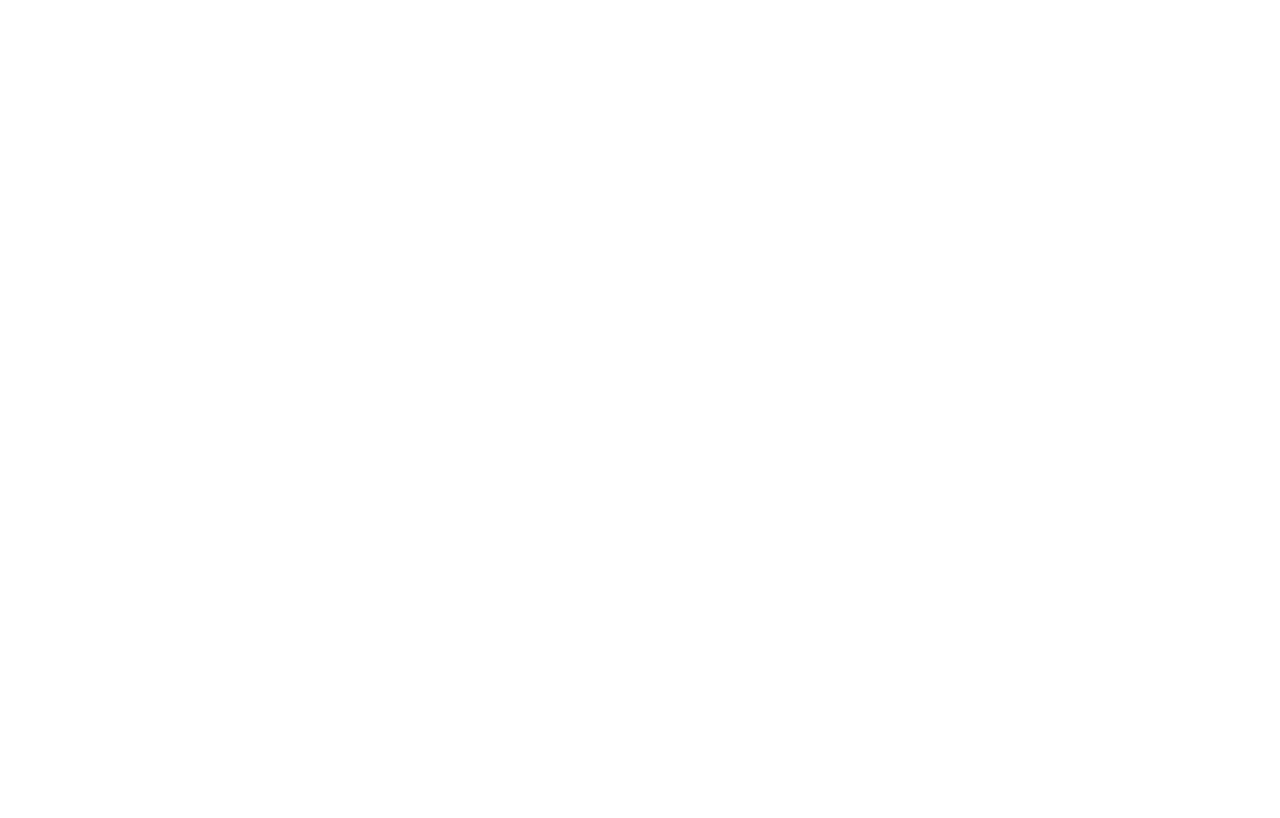
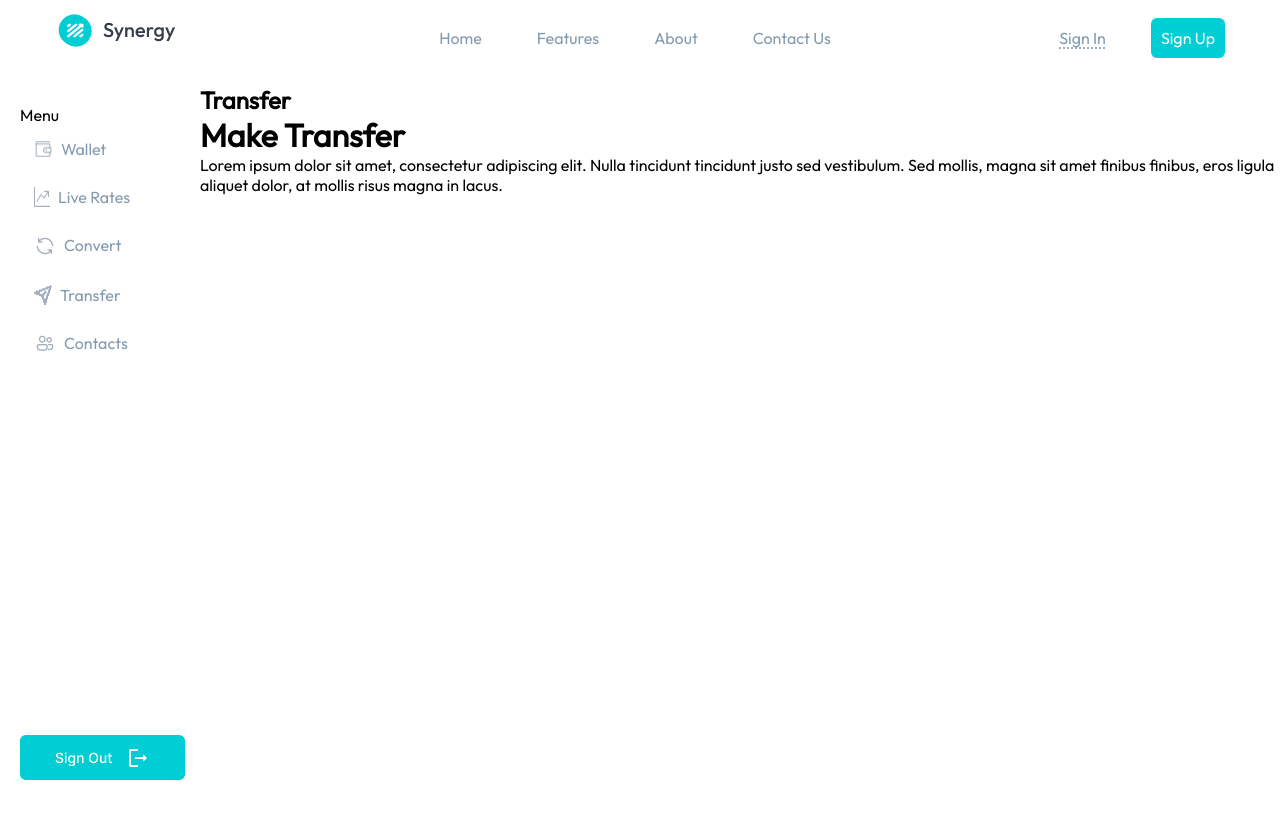
Before and after one commit to nology-tech/synergy, a React (Create React App) app: page /transfer in a window 1280 px wide. Before the commit this address had no page. Shown: the top 818 px of the page. Built offline with nearby package versions, Linux system fonts and the light colour scheme.

Commit message:
Initital commit

```diff
--- a/src/App.jsx
+++ b/src/App.jsx
@@ -15,6 +15,7 @@ import BillingAddress from "./components/BillingAddress/BillingAddress";
 import LandingMain from "./containers/LandingMain/LandingMain";
 import ContactListPage from "./components/ContactListPage/ContactListPage";
 import LiveRates from "./components/LiveRates/LiveRates";
+import TransferSelectCurrency from "./components/TransferSelectCurrency/TransferSelectCurrency";
 
 const App = () => {
   const [searchTerm, setSearchTerm] = useState("");
@@ -113,6 +114,7 @@ const App = () => {
           <Route path="/about" element={<LandingMain />}></Route>
           <Route path="/contact" element={<LandingMain />}></Route>
           <Route path="/" element={<LandingMain />}></Route>
+          <Route path="/transfer" element={<TransferSelectCurrency/>} />
         </Routes>
       </div>
     </Router>
--- /dev/null
+++ b/src/components/TransferSelectCurrency/TransferSelectCurrency.jsx
@@ -0,0 +1,23 @@
+import React from 'react'
+import UserDashboard from '../../containers/UserDashboard/UserDashboard'
+import HeaderNav from '../HeaderNav/HeaderNav'
+import NavMenu from '../NavMenu/NavMenu'
+import "./TransferSelectCurrency.scss"
+
+const TransferSelectCurrency = () => {
+  return (
+    <div>
+        <HeaderNav/>
+        <main className="transfer-currency">
+        <div className="transfer-currency__navMenu"><NavMenu /></div>
+        <div>
+        <h2>Transfer</h2>
+        <h1>Make Transfer</h1>
+        <p>Lorem ipsum dolor sit amet, consectetur adipiscing elit. Nulla tincidunt tincidunt justo sed vestibulum. Sed mollis, magna sit amet finibus finibus, eros ligula aliquet dolor, at mollis risus magna in lacus.</p>
+        </div>
+        </main>
+    </div>
+  )
+}
+
+export default TransferSelectCurrency
--- /dev/null
+++ b/src/components/TransferSelectCurrency/TransferSelectCurrency.scss
@@ -0,0 +1,8 @@
+.transfer-currency{
+    display: grid;
+    grid-template-columns: 1fr 6fr;
+
+    &__navMenu {
+        width: fit-content;
+    }
+}
```
